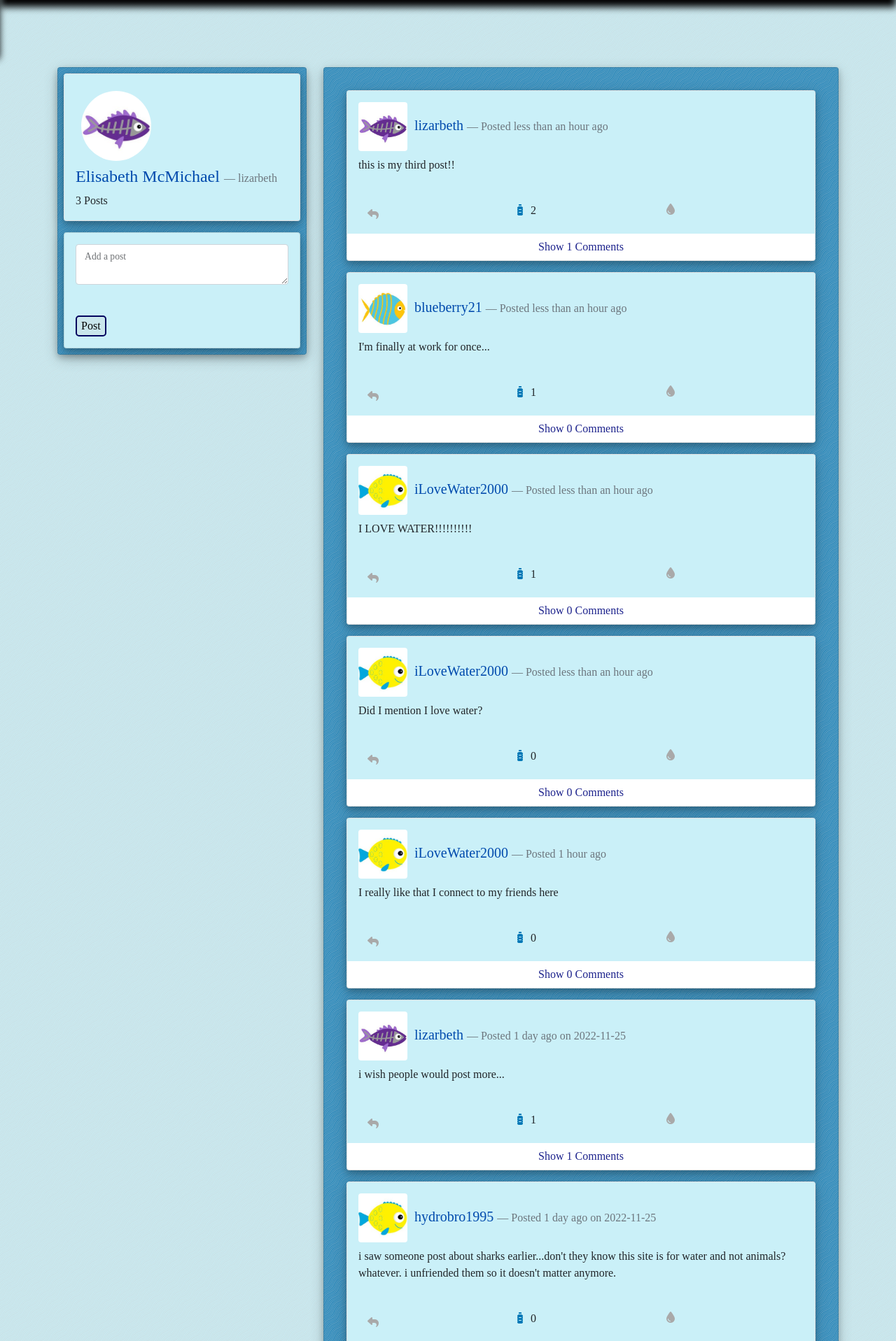
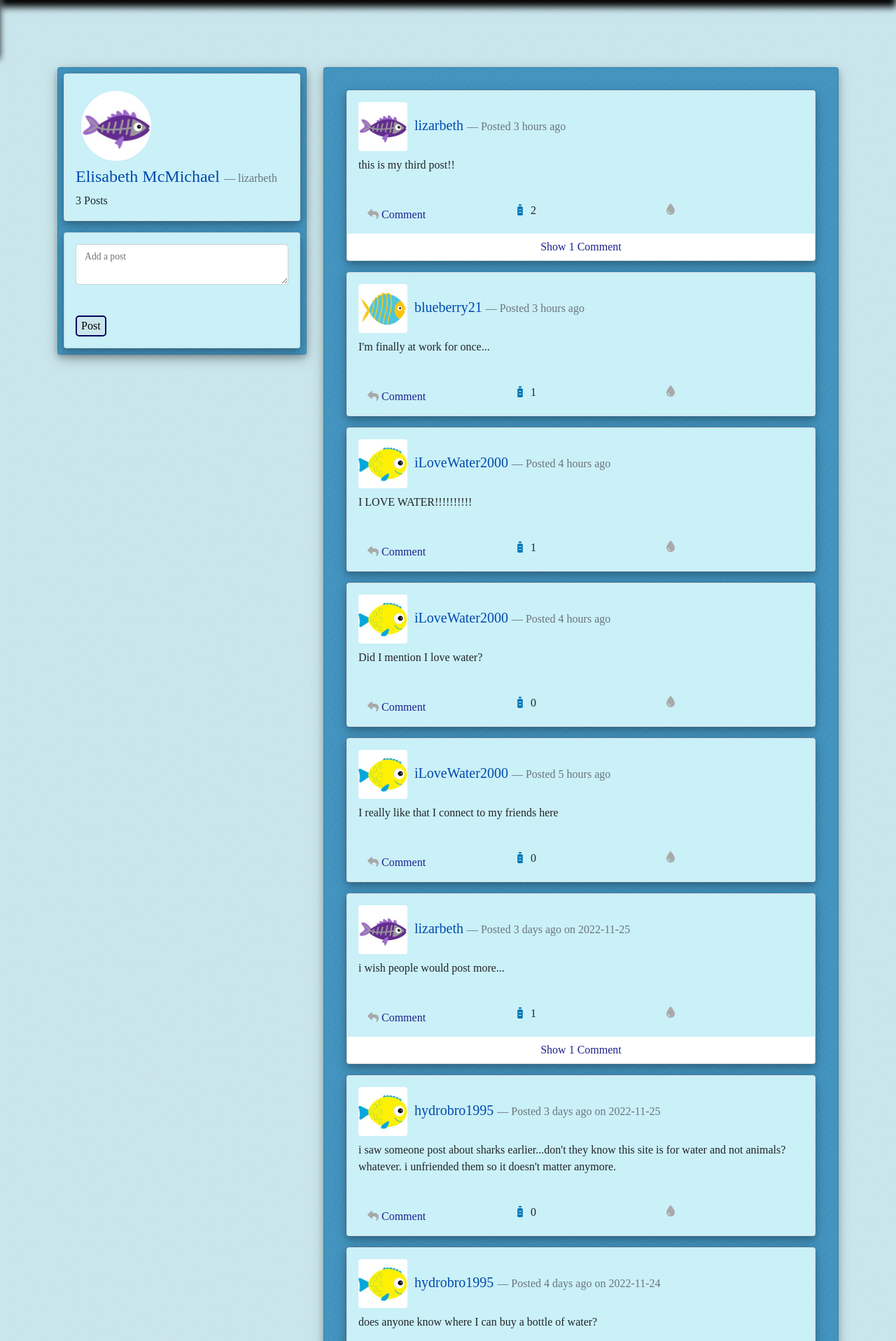
Before and after one commit to lizarbeth/p4, a PHP site: page /dashboard.php in a window 1280 px wide. Shown: the part 75-1992 px from the top of the page at 70% size. Run offline with PHP 8.4, Linux system fonts and the light colour scheme; a user stored in the database is signed in; data comes from the database, SQL or seed files in the repository; some libraries are stand-ins or nearby versions; some web fonts are replaced.

Commit message:
Update dashboard.php

```diff
--- a/dashboard.php
+++ b/dashboard.php
@@ -3,6 +3,7 @@ session_start();
     if (!isset($_SESSION["username"])) {
         header('location:login.php');
     }
+    date_default_timezone_set('America/Chicago');
 
     $username = $_SESSION["username"];
 
@@ -10,9 +11,6 @@ $db = new mysqli("localhost", "INFX371", "P*ssword", "friend");
     if($db->connect_errno) {
         echo "Failed to connect to MySQL: " . $db->connect_errno;
     }
-
-
-//$username = 'lizarbeth'; //change with sessions
 
     //insert comments (data from 'POST') into database
     if(isset($_POST['text'])){
@@ -22,6 +20,7 @@ if(isset($_POST['text'])){
         //$user = $_SESSION['username'];
         $newPost = $db->query("INSERT INTO posts(postText, user, date, time)
                                 VALUES('$text', '$username', '$date', '$time')"); //need to change with sessions
+        header( 'Location: dashboard.php' );
     }
 
     //pull info from database to display for user box on the side
@@ -34,18 +33,10 @@ $postDetails = $db->query("SELECT p.postText, p.user, p.date, p.time, p.likeCoun
                                 WHERE p.user IN (SELECT user1 FROM friends WHERE user2='$username')
                                 OR p.user IN (SELECT user2 FROM friends WHERE user1='$username')
                                 OR (p.user='$username')
-                                ORDER BY p.date DESC;
-                                "); //need to change with sessions
+                                ORDER BY p.date DESC;");
 
     $count = $db->query("SELECT COUNT(postID) FROM posts WHERE user='$username'");
     $countPosts = $count->fetch_column();
-
-/*while($posts = $postDetails->fetch_assoc()){
-    $postText = $posts['postText'];
-    $postUser = $posts['user'];
-    $postDate = $posts['date'];
-    $postTime = $posts['time'];
-}*/
 
     $commentDetails = $db->query("SELECT * FROM comments");
 
@@ -123,7 +114,6 @@ $commentDetails = $db->query("SELECT * FROM comments");
     </div>
 
     <script src="https://cdn.jsdelivr.net/npm/bootstrap@5.0.2/dist/js/bootstrap.bundle.min.js" integrity="sha384-MrcW6ZMFYlzcLA8Nl+NtUVF0sA7MsXsP1UyJoMp4YLEuNSfAP+JcXn/tWtIaxVXM" crossorigin="anonymous"></script>
-
     <div class="container">
         <div class="row mb-5 d-flex align-items-start">
             <div class="col-sm-4 pt-5 mt-5">
@@ -163,10 +153,9 @@ $commentDetails = $db->query("SELECT * FROM comments");
         <div class="col-sm-8 pt-5 mt-5 mb-5 pb-5">
             <div class="card card-body" id="dashcard">
 
+                    <?php //display user information
+                        foreach($postDetails as $row){
 
-            <?php //display user information
-
-            foreach($postDetails as $row){
 
                                 $likes = $row['likeCount'];
                                 $commentCount = $row['commentCount'];
@@ -186,22 +175,21 @@ $commentDetails = $db->query("SELECT * FROM comments");
                                 $localtime = strtotime(date('h:i:s'));
                                 $postTime = strtotime($row['time']);
                                 $seconds2 = $localtime - $postTime;
-                $hours = round($seconds2 / 3600);
+                                $hours = round(abs($seconds2 / 3600));
 
                                 if ($days <= 1 && $hours < 24){
-                    if($hours == 1){ $message = "Posted " . $hours . " hour ago";
-                    } else { $message = "Posted less than an hour ago";}
+                                    if($hours <= 1){ $message = "Posted less than an hour ago";
+                                    } else { $message = "Posted " . $hours . " hours ago";}
                                 }
                                 else if ($days < 7 && $days > 1){
-                    if($days = 1){ $message = "Posted " . $days . " day ago on " . $postedDate;
+                                    if($days == 1){ $message = "Posted " . $days . " day ago on " . $postedDate;
                                     } else { $message = "Posted " . $days . " days ago on " . $postedDate;}
                                 }
                                 else if ($days <= 31 && $days >=7){
                                     $weeks = round($days / 7);
-                    if($weeks = 1){ $message = "Posted " . $weeks . " week ago on " . $postedDate;
+                                    if($weeks == 1){ $message = "Posted " . $weeks . " week ago on " . $postedDate;
                                     } else { $message = "Posted ". $weeks . " weeks ago on " . $postedDate; }
                                 } ?>
-
 
                                 <div class="card m-3 d-flex justify-content-center">
                                     <div class="card-body">
@@ -212,7 +200,7 @@ $commentDetails = $db->query("SELECT * FROM comments");
                                     <div class="card-footer border-top-0">
                                         <div class="row">
                                             <div class="col">
-                                <button class="btn collapsed replyiconlisten" type="button" data-bs-toggle="collapse" data-bs-target=".addcomment-collapse<?=$postID?>" aria-expanded="false"><i class="fa-solid fa-reply replyiconin colorone"></i></button>
+                                                <button class="btn collapsed replyiconlisten" type="button" data-bs-toggle="collapse" data-bs-target=".addcomment-collapse<?=$postID?>" aria-expanded="false"><i class="fa-solid fa-reply replyiconin colorone"></i> Comment</button>
                                             </div>
 
                                             <div class="col">
@@ -220,7 +208,7 @@ $commentDetails = $db->query("SELECT * FROM comments");
                                             <form id="<?php echo $postID;?>" action="dashboard.php" method="POST">
                                                 <input type="hidden" name="like" class="like" value="<?php echo $row['postID'];?>">
                                                 <button class="likesbutton" type="submit" name="likeButton" value="<?php echo $row['postID'];?>"><span class="bottleiconlisten"><i class="fa-solid fa-bottle-water bottleiconin colortwo"></span></i></button>
-                                    <label for="button"><?=$row['likeCount']?></label>
+                                                <label for="button"> <?=$row['likeCount']?></label>
                                             </form>
                                         </div>
                                         <div class="col">
@@ -228,7 +216,6 @@ $commentDetails = $db->query("SELECT * FROM comments");
                                         </div>
                                     </div>
                                 </div>
-
                                 <div class="addcomment-collapse<?=$postID?> collapse">
                                     <div class="addcomment-collapse<?=$postID?> collapse">
                                     <!-- add comments through form-->
@@ -244,11 +231,16 @@ $commentDetails = $db->query("SELECT * FROM comments");
                                 </div>
                             </div>
 
+
                             <!-- button to display comments (javascript) -->
+                            <?php if($commentCount == 1){?>
+                            <button class="btn collapsed" type="button" data-bs-toggle="collapse" data-bs-target=".multi-collapse<?=$postID?>" aria-expanded="false">Show <?php echo $commentCount;?> Comment</button>
+
+                        <?php }elseif($commentCount > 1){ ?>
                             <button class="btn collapsed" type="button" data-bs-toggle="collapse" data-bs-target=".multi-collapse<?=$postID?>" aria-expanded="false">Show <?php echo $commentCount;?> Comments</button>
 
+                        <?php }?>
                                 </div>
-
                             <!-- print out comments -->
                             <div class="multi-collapse<?=$postID?> collapse" style="display:block;">
                                 <div class="multi-collapse<?=$postID?> collapse">
@@ -256,7 +248,7 @@ $commentDetails = $db->query("SELECT * FROM comments");
                                     $commentDetails = $db->query("SELECT p.postID, c.commenter, c.commentText, c.time, c.date, p.user, p.commentCount, u.pic
                                     FROM comments c JOIN posts p ON c.postID=p.postID JOIN users u ON u.username=c.commenter WHERE p.postID = '$postID' ORDER BY c.date DESC");
                                     foreach($commentDetails as $row2){
-                            $postedDate = $row['date'];
+                                        $postedDate = $row2['date'];
 
                                         //get days and weeks
                                         $date = strtotime(date('Y-m-d'));
@@ -266,26 +258,27 @@ $commentDetails = $db->query("SELECT * FROM comments");
 
                                         //get hours
                                         $localtime = strtotime(date('h:i:s'));
-                            $postTime = strtotime($row['time']);
+                                        $postTime = strtotime($row2['time']);
                                         $seconds2 = $localtime - $postTime;
-                            $hours = round($seconds2 / 3600);
+                                        $hours = round(abs($seconds2 / 3600));
+
+
 
                                         if ($days <= 1 && $hours < 24){
-                                if($hours == 1){ $message = "Posted " . $hours . " hour ago";
-                                } else { $message = "Posted less than an hour ago";}
+                                            if($hours <= 1){ $message = "Posted less than an hour ago";
+                                            } else { $message = "Posted " . $hours . " hours ago";}
                                         }
                                         else if ($days < 7 && $days > 1){
-                                if($days = 1){ $message = "Posted " . $days . " day ago on " . $postedDate;
+                                            if($days == 1){ $message = "Posted " . $days . " day ago on " . $postedDate;
                                             } else { $message = "Posted " . $days . " days ago on " . $postedDate;}
                                         }
                                         else if ($days <= 31 && $days >=7){
                                             $weeks = round($days / 7);
-                                if($weeks = 1){ $message = "Posted " . $weeks . " week ago on " . $postedDate;
+                                            if($weeks == 1){ $message = "Posted " . $weeks . " week ago on " . $postedDate;
                                             } else { $message = "Posted ". $weeks . " weeks ago on " . $postedDate; }
                                         } ?> <?php
                                         $commenter = $row2['commenter'];
                                         $commentText = $row2['commentText']; ?>
-
                                         <div class="card d-flex justify-content-center ms-5 mt-2">
                                             <div class="card-body">
                                                 <h6 class="card-title">
@@ -296,8 +289,7 @@ $commentDetails = $db->query("SELECT * FROM comments");
                                             </div>
                                         </div>
 
-                        <?php   }
-                        ?>
+                            <?php   } ?>
                                 </div>
                             </div>
 
@@ -309,19 +301,22 @@ $commentDetails = $db->query("SELECT * FROM comments");
                         $button = $_POST['like'];
                         $likes++;
                         $db->query("UPDATE posts SET likeCount = '$likes' WHERE postID='$button'");
-                $db->query("INSERT INTO likes (postID, liker) VALUES('$button','$username')");
+                        $db->query("INSERT INTO likes (postID, liker) VALUES('$button','$username')"); ?>
+                        <meta http-equiv="refresh" content="0; url=dashboard.php">
 
-            }
+                    <?php }
                     if(isset($_POST['comment']) && isset($_POST['commentPostID'])){
                         $postID = $_POST['commentPostID'];
                         $commentText = mysqli_real_escape_string($db,$_POST['comment']);
                         $commentCount++;
-                $date = date("Y:m:d");
+                        $date = date("Y-m-d");
                         $time = date("h:i:s");
                         $db->query("UPDATE posts SET commentCount = '$commentCount' WHERE postID='$postID'");
                         $db->query("INSERT INTO comments (postID, commenter, commentText, time, date)
                                     VALUES('$postID', '$username', '$commentText', '$date', '$time')");
-            }
+                       ?>
+                       <meta http-equiv="refresh" content="0; url=dashboard.php">
+                    <?php }
                     ?>
 
             </div>
```
Lines whose indentation alone changed are shown as unchanged.
